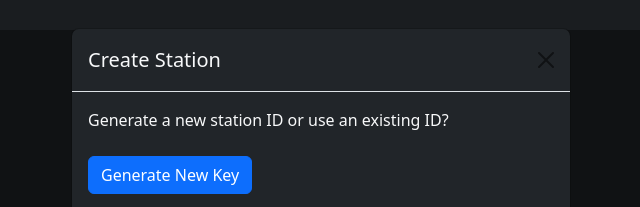
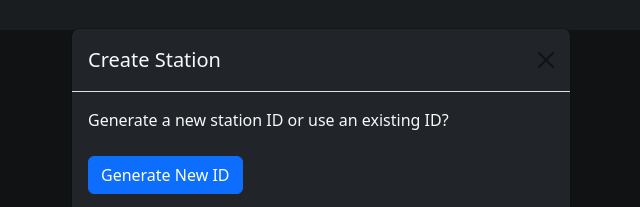
Before and after one commit to snxraven/pearcast, a website with bundled scripts: page index.html in a window 1280 px wide. Both pictures are taken after a click on the button "Create Station". Shown: the top 207 px of the page, 319-959 px from the left. Built offline with nearby package versions, Linux system fonts and the light colour scheme; what b4a, hypercore-crypto would draw is missing.

Commit message:
update button

```diff
--- a/index.html
+++ b/index.html
@@ -77,7 +77,7 @@
       </div>
       <div class="modal-body">
         <p>Generate a new station ID or use an existing ID?</p>
-        <button id="generate-new-key" class="btn btn-primary mt-2">Generate New Key</button>
+        <button id="generate-new-key" class="btn btn-primary mt-2">Generate New ID</button>
         <input type="text" id="existing-key" class="form-control mt-3" placeholder="You may manually enter an ID here">
       </div>
       <div class="modal-footer">
```
